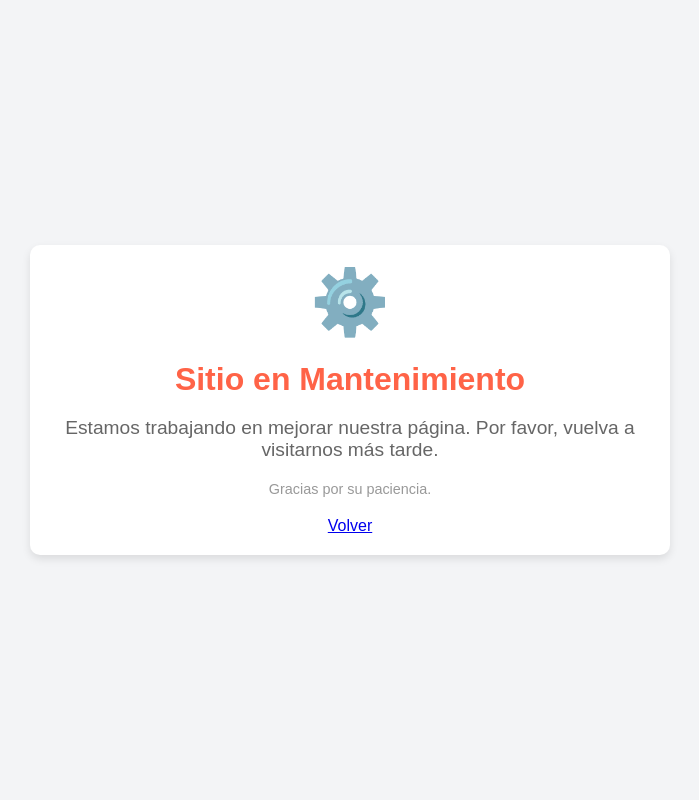
After one commit to Alan-user/Molina_Alan_Proyecto_PythonCH, a Django app: page /tabla_general in a window 1280 px wide. The commit adds this page. Shown: the whole page, without its empty margins (290-989 px from the left). Run offline with Django 5.2, Linux system fonts and the light colour scheme.

Commit message:
Se arma el esqueleto general de la página con un primer enfoque al proyecto. Se estructura la página para que no genere errores al ingresar a los botones

```diff
--- /dev/null
+++ b/Templates/mantenimiento.html
@@ -0,0 +1,64 @@
+<!DOCTYPE html>
+<html lang="es">
+<head>
+  <meta charset="UTF-8">
+  <meta name="viewport" content="width=device-width, initial-scale=1.0">
+  <title>Página en Mantenimiento</title>
+  <style>
+    body {
+      font-family: Arial, sans-serif;
+      background-color: #f3f4f6;
+      color: #333;
+      text-align: center;
+      display: flex;
+      justify-content: center;
+      align-items: center;
+      height: 100vh;
+      margin: 0;
+    }
+
+    .container {
+      max-width: 600px;
+      padding: 20px;
+      background-color: #fff;
+      border-radius: 10px;
+      box-shadow: 0 4px 8px rgba(0, 0, 0, 0.1);
+    }
+
+    h1 {
+      font-size: 2em;
+      color: #FF6347;
+      margin-bottom: 10px;
+    }
+
+    p {
+      font-size: 1.2em;
+      margin-bottom: 20px;
+      color: #666;
+    }
+
+    .icon {
+      font-size: 4em;
+      color: #FF6347;
+      margin-bottom: 20px;
+    }
+
+    .footer {
+      font-size: 0.9em;
+      color: #999;
+      margin-top: 20px;
+    }
+  </style>
+</head>
+<body>
+  <div class="container">
+    <div class="icon">⚙️</div>
+    <h1>Sitio en Mantenimiento</h1>
+    <p>Estamos trabajando en mejorar nuestra página. Por favor, vuelva a visitarnos más tarde.</p>
+    <p class="footer">Gracias por su paciencia.</p>
+
+    <a class="btn btn-primary" href="{% url 'inicio:inicio' %}">Volver</a>
+
+  </div>
+</body>
+</html>
--- /dev/null
+++ b/inicio/Templates/Inicio/Tablero_general.html
@@ -0,0 +1 @@
+{% extends "mantenimiento.html" %}
--- /dev/null
+++ b/inicio/Templates/Inicio/egresos.html
@@ -0,0 +1 @@
+{% extends "mantenimiento.html" %}
--- /dev/null
+++ b/inicio/Templates/Inicio/graficas.html
@@ -0,0 +1 @@
+{% extends "mantenimiento.html" %}
--- /dev/null
+++ b/inicio/Templates/Inicio/ingresos.html
@@ -0,0 +1 @@
+{% extends "mantenimiento.html" %}
--- /dev/null
+++ b/inicio/Templates/Inicio/tabla_general.html
@@ -0,0 +1 @@
+{% extends "mantenimiento.html" %}
--- a/inicio/urls.py
+++ b/inicio/urls.py
@@ -1,9 +1,15 @@
 from django.urls import path
-from inicio.views import inicio, about_me
+from inicio.views import inicio, about_me, Tablero_general, egresos, ingresos, graficas
+from inicio.views import tabla_general
 
 app_name = 'inicio'
 
 urlpatterns = [
     path('', inicio, name='inicio'),
     path('about-me/', about_me, name='about_me'),
+    path('Tablero-general', Tablero_general, name='tablero_general'),
+    path('egresos', egresos, name='egresos'),
+    path('ingresos', ingresos, name='ingresos'),
+    path('graficas', graficas, name='graficas'),
+    path('tabla_general', tabla_general, name='tabla_general'),
 ]
--- a/inicio/views.py
+++ b/inicio/views.py
@@ -6,3 +6,18 @@ def inicio(request):
 
 def about_me(request):
     return render(request, 'inicio/about_me.html')
+
+def Tablero_general(request):
+    return render(request, 'inicio/Tablero_general.html')
+
+def egresos(request):
+    return render(request, 'inicio/egresos.html')
+
+def ingresos(request):
+    return render(request, 'inicio/ingresos.html')
+
+def graficas(request):
+    return render(request, 'inicio/graficas.html')
+
+def tabla_general(request):
+    return render(request, 'inicio/tabla_general.html')
```
Also changed, not shown: Templates/base.html (+26 -23 lines), inicio/Templates/Inicio/index.html (+52 -0 lines).
